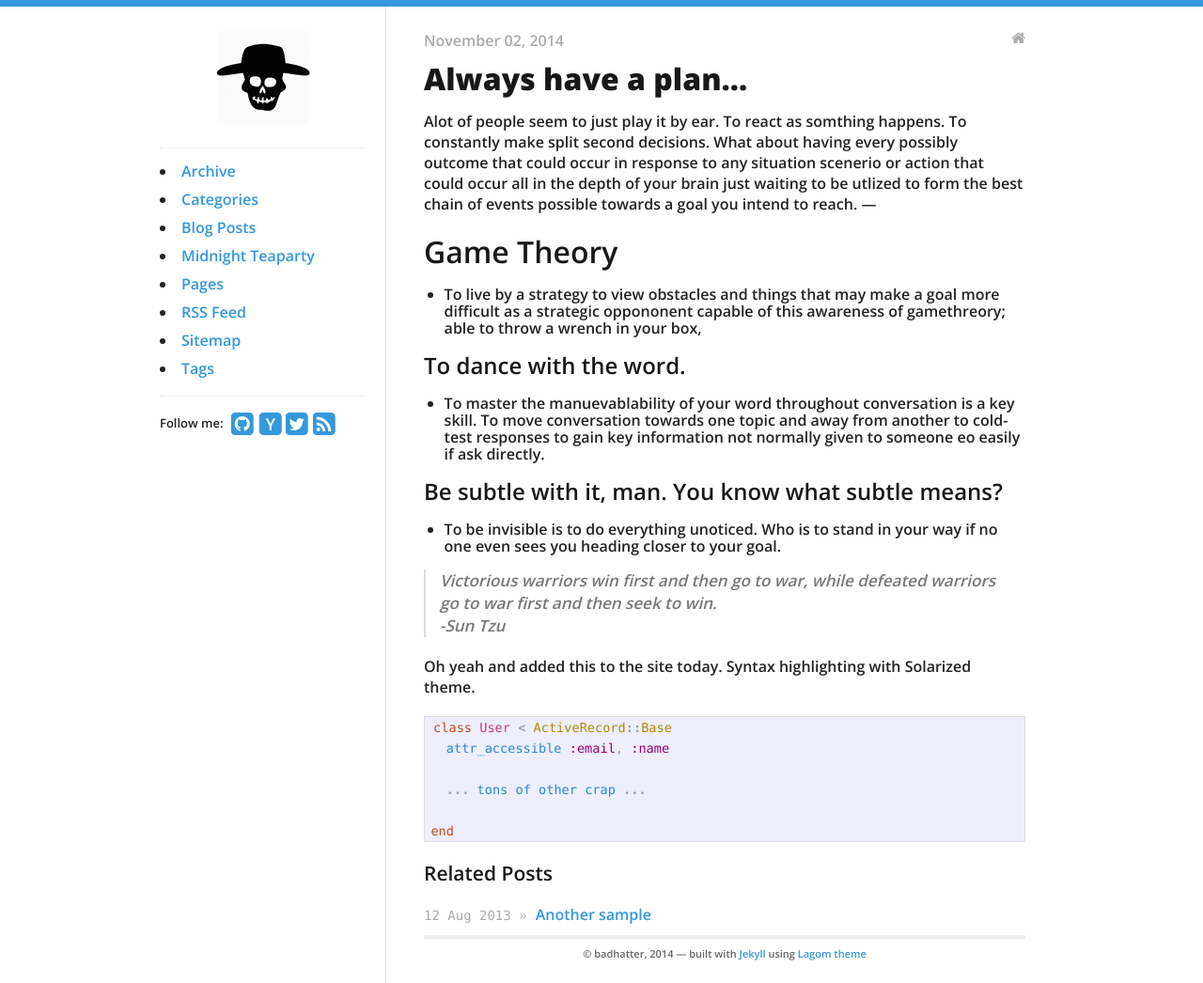
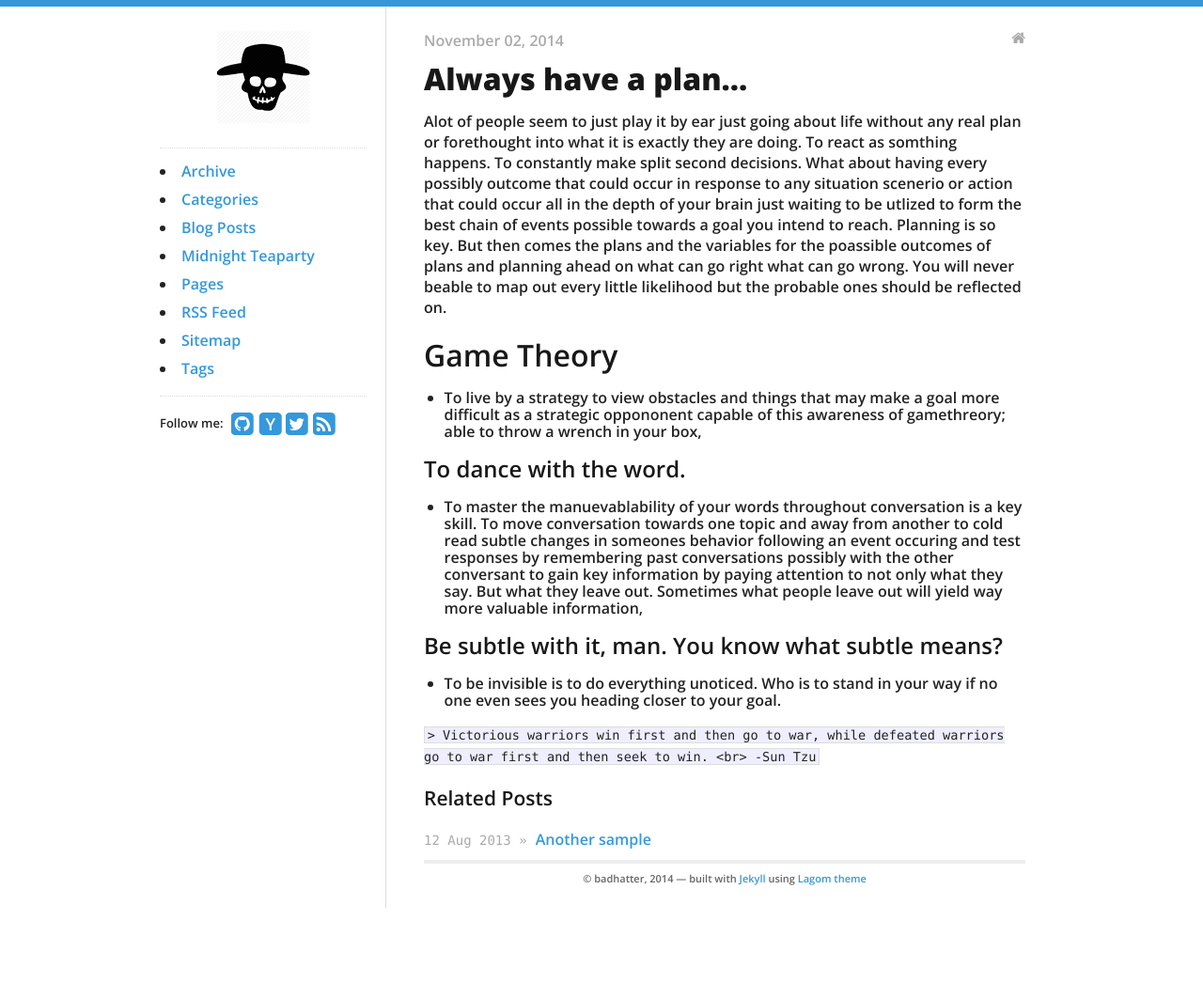
Before and after one commit to thebadhatter/thebadhatter.github.io, a Jekyll site: the page built from _posts/2014-11-2-always-have-a-plan.md, in a window 1280 px wide. Shown: the whole page at 94% size. Built offline with Jekyll 4.4.1, drawn with Linux system fonts in a browser that asks for light colours; nearby versions of some CDN libraries; after the commit the page ends 966 px from its top, so only the background shows below that.

Commit message:
Post edited

````diff
--- a/_posts/2014-11-2-always-have-a-plan.md
+++ b/_posts/2014-11-2-always-have-a-plan.md
@@ -2,42 +2,32 @@
 layout: post
 title: Always have a plan...
 categories:
-- blog
+- Life
 ---
 
-Alot of people seem to just play it by ear. To react as somthing happens. To constantly make
+Alot of people seem to just play it by ear just going about life without any real plan or forethought into
+what it is exactly they are doing. To react as somthing happens. To constantly make
 split second decisions. What about having every possibly outcome that could occur in response to
 any situation scenerio or action that could occur all in the depth of your brain just waiting
-to be utlized to form the best chain of events possible towards a goal you intend to reach.
----
+to be utlized to form the best chain of events possible towards a goal you intend to reach. Planning is so key.
+But then comes the plans and the variables for the poassible outcomes of plans and planning ahead on what can go right what
+can go wrong. You will never beable to map out every little likelihood but the probable ones should be reflected on.
+
 
 # Game Theory
 + To live by a strategy to view obstacles and things that may make a goal more difficult as
 a strategic oppononent capable of this awareness of gamethreory; able to throw a wrench in your box,
 
 ## To dance with the word.
-+ To master the manuevablability of your word throughout conversation is a key skill. To move
-conversation towards one topic and away from another to cold-test responses to gain key information
-not normally given to someone eo easily if ask directly.
++ To master the manuevablability of your words throughout conversation is a key skill. To move
+conversation towards one topic and away from another to cold read subtle changes in someones behavior
+following an event occuring and test responses by remembering past conversations possibly with the other conversant
+to gain key information by paying attention to not only what they say. But what they leave out. Sometimes what people
+leave out will yield way more valuable information,
 
 ## Be subtle with it, man. You know what subtle means?
 + To be invisible is to do everything unoticed. Who is to stand in your way if no one even sees you
 heading closer to your goal.
 
-> Victorious warriors win first and then go to war, while defeated warriors go to war first and then seek to win.
-<br> -Sun Tzu
-
-<p> Oh yeah and added this to the site today.
-
-Syntax highlighting with Solarized theme.
-
-{% highlight ruby %}
-class User < ActiveRecord::Base
-  attr_accessible :email, :name
-
-  ... tons of other crap ...
-
-end
-
-{% endhighlight %}
-</p>
+```> Victorious warriors win first and then go to war, while defeated warriors go to war first and then seek to win.
+<br> -Sun Tzu```
````
